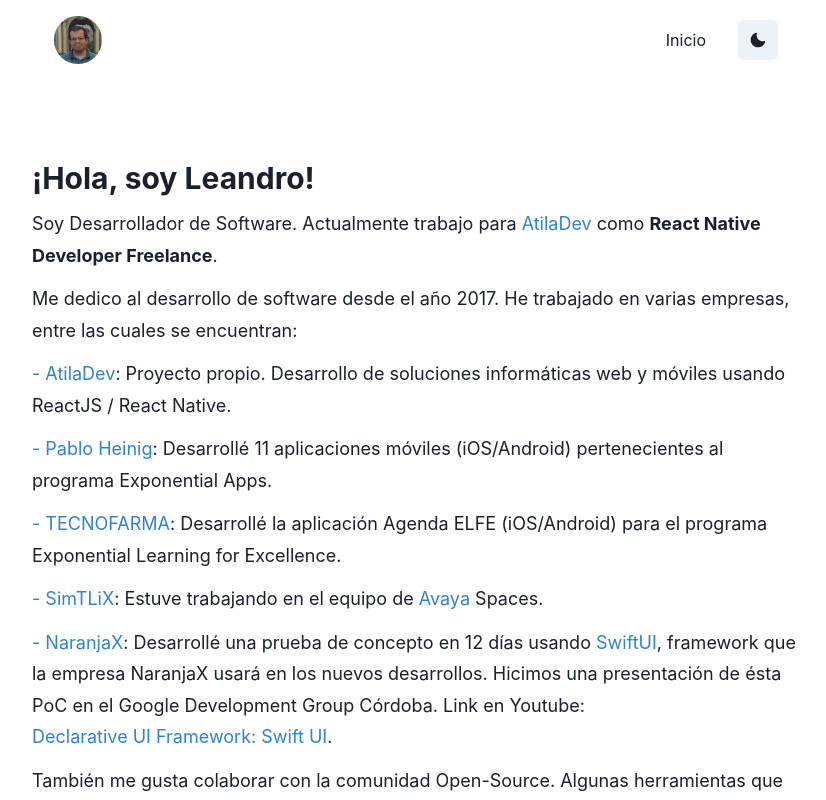
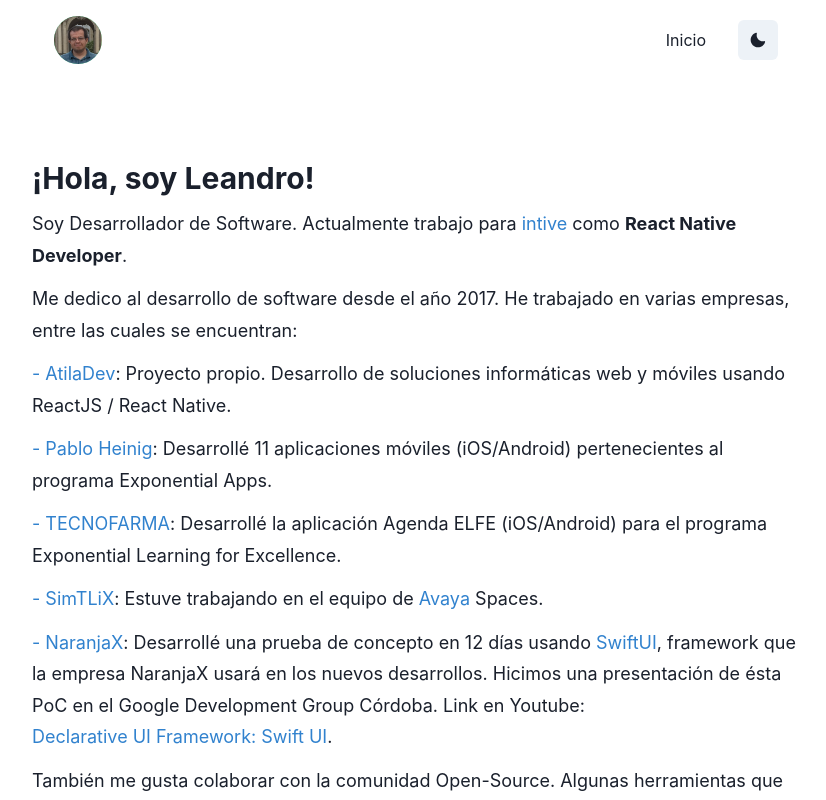
Before and after one commit to AtilaDev/atiladev.com, a Next.js app: page / in a window 1280 px wide. Shown: the top 800 px of the page, without its empty margins (224-1050 px from the left). Built offline with nearby package versions, Linux system fonts and the light colour scheme.

Commit message:
Iam actualizado

```diff
--- a/src/components/Iam.tsx
+++ b/src/components/Iam.tsx
@@ -27,8 +27,8 @@ const Iam: React.FC = () => {
 
           <Text lineHeight='175%' as='h2' fontSize='lg'>
             Soy Desarrollador de Software. Actualmente trabajo para{' '}
-            <ExternalLink href='http://www.atiladev.com'>AtilaDev</ExternalLink>{' '}
-            como <strong>React Native Developer Freelance</strong>.
+            <ExternalLink href='https://intive.com/'>intive</ExternalLink> como{' '}
+            <strong>React Native Developer</strong>.
           </Text>
 
           <Text lineHeight='175%' as='h2' fontSize='lg'>
```
